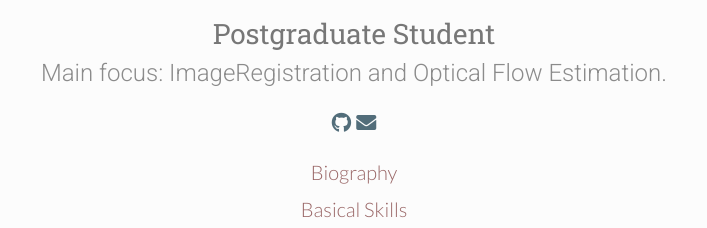
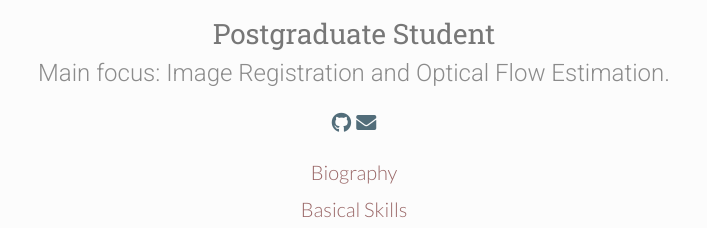
Before and after one commit to Jia-Baos/JIa-Baos.github.io, a plain HTML site: page index.html in a window 1280 px wide. Shown: the part 311-539 px from the top of the page, 286-993 px from the left. Drawn offline with nearby package versions, Linux system fonts and the light colour scheme.

Commit message:
2023-04-05 14:03

```diff
--- a/index.html
+++ b/index.html
@@ -52,7 +52,7 @@
   <h3 class="intro">Postgraduate Student</h3>
 
 
-  <h4 class="description">Main focus: ImageRegistration and Optical Flow Estimation.</h4>
+  <h4 class="description">Main focus: Image Registration and Optical Flow Estimation.</h4>
 
 </section>
 
```
